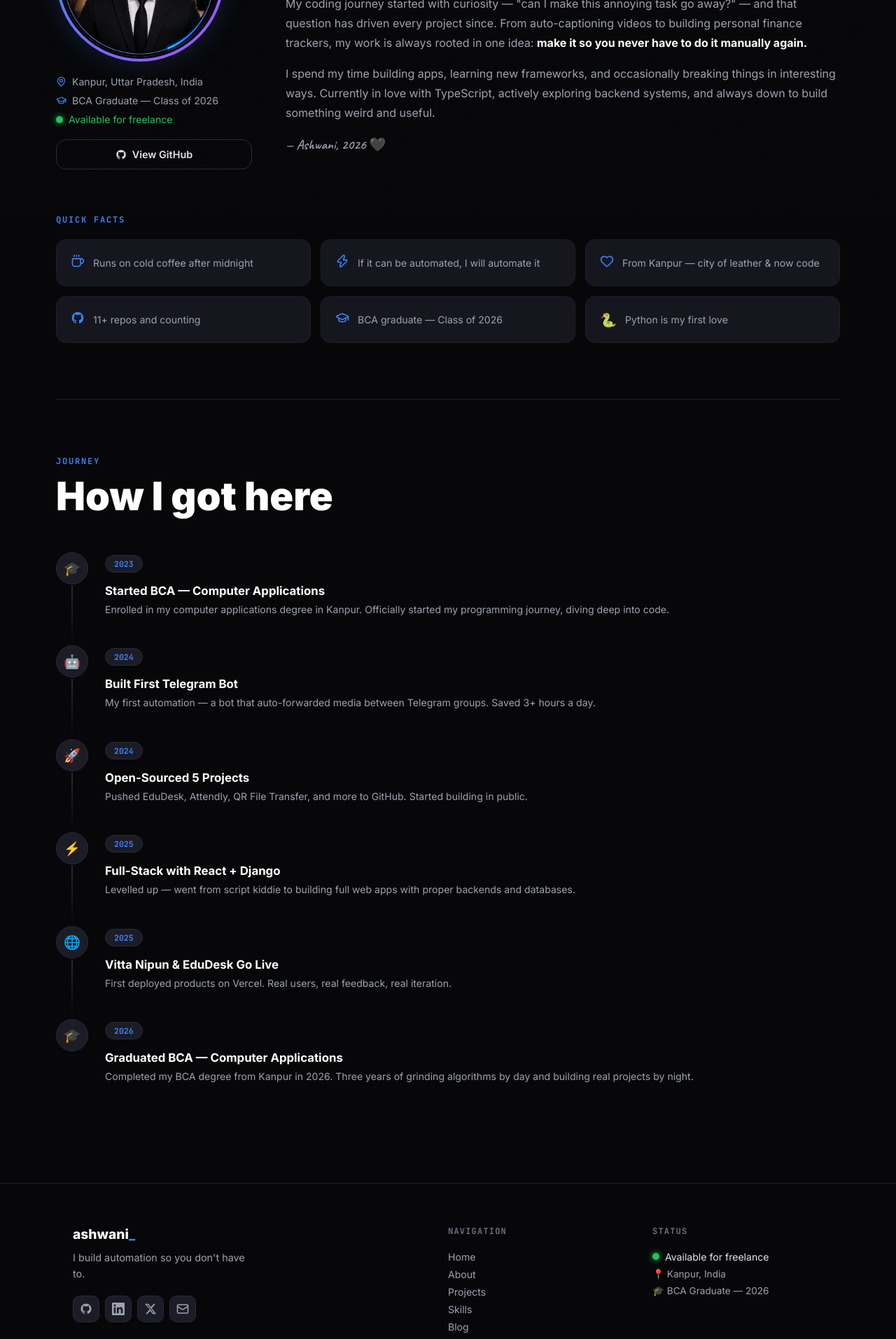
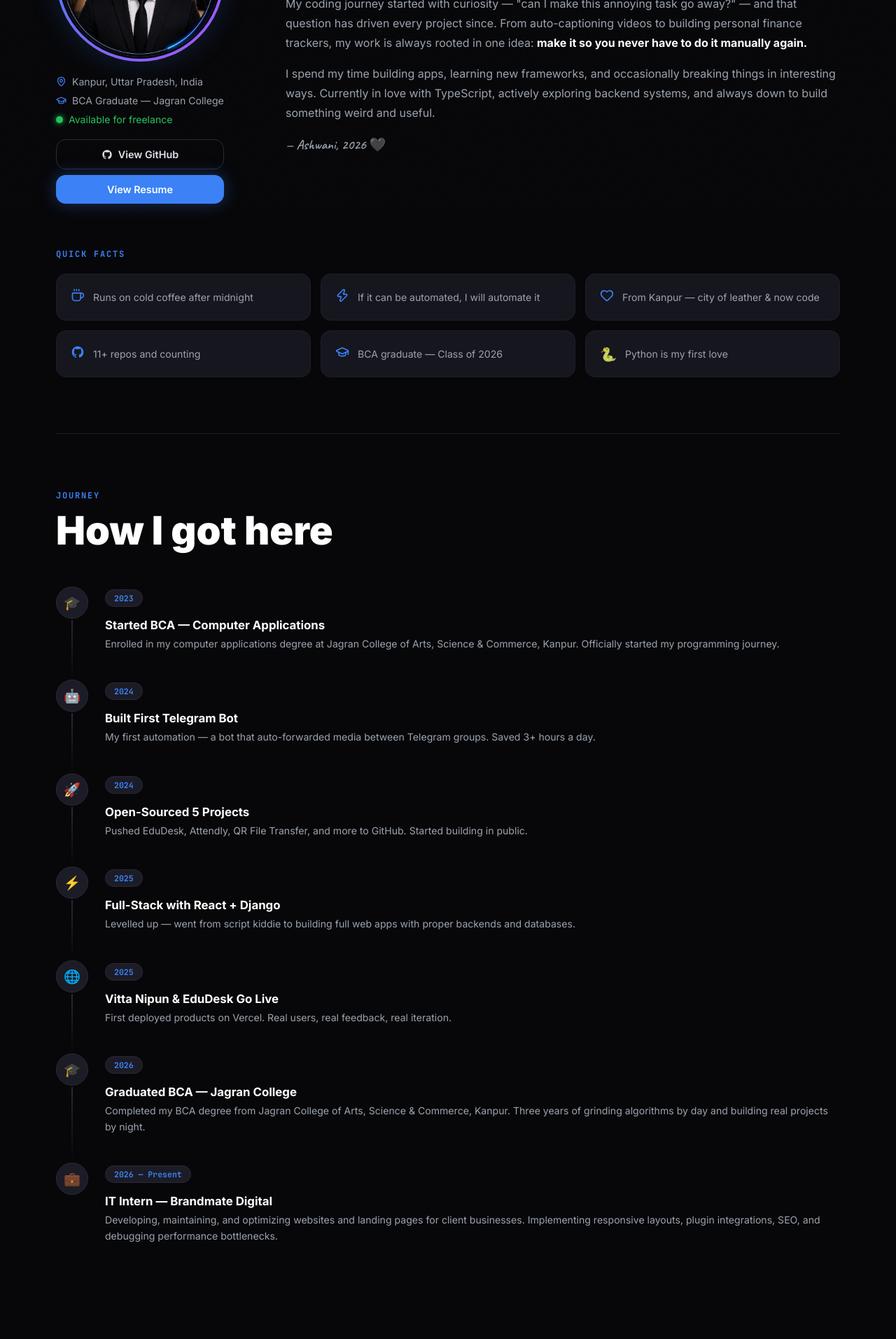
Before and after one commit to lets-make-ashwani/portfolio-website, a React (Vite) app: page /about in a window 1280 px wide. Shown: the part 500-2413 px from the top of the page at 70% size. Built offline with nearby package versions, Linux system fonts and the light colour scheme.

Commit message:
Implement resume data from Google Doc and add View Resume button

```diff
--- a/src/pages/About.jsx
+++ b/src/pages/About.jsx
@@ -13,7 +13,7 @@ const timeline = [
   {
     year: '2023',
     title: 'Started BCA — Computer Applications',
-    desc: 'Enrolled in my computer applications degree in Kanpur. Officially started my programming journey, diving deep into code.',
+    desc: 'Enrolled in my computer applications degree at Jagran College of Arts, Science & Commerce, Kanpur. Officially started my programming journey.',
     icon: '🎓',
   },
   {
@@ -42,9 +42,15 @@ const timeline = [
   },
   {
     year: '2026',
-    title: 'Graduated BCA — Computer Applications',
-    desc: 'Completed my BCA degree from Kanpur in 2026. Three years of grinding algorithms by day and building real projects by night.',
+    title: 'Graduated BCA — Jagran College',
+    desc: 'Completed my BCA degree from Jagran College of Arts, Science & Commerce, Kanpur. Three years of grinding algorithms by day and building real projects by night.',
     icon: '🎓',
+  },
+  {
+    year: '2026 — Present',
+    title: 'IT Intern — Brandmate Digital',
+    desc: 'Developing, maintaining, and optimizing websites and landing pages for client businesses. Implementing responsive layouts, plugin integrations, SEO, and debugging performance bottlenecks.',
+    icon: '💼',
   },
 ];
 
@@ -65,7 +71,7 @@ export default function About() {
         {/* ── Header ── */}
         <motion.div className="about-header" variants={fadeUp} initial="hidden" animate="show">
           <p className="section-label">About Me</p>
-          <h1 className="section-title">Human.<br />Coder. Builder.</h1>
+          <h1 className="section-title">I build automation<br />so you don't have to.</h1>
         </motion.div>
 
         {/* ── Intro grid ── */}
@@ -81,16 +87,21 @@ export default function About() {
               </div>
               <div className="about-intro__meta-item">
                 <GraduationCap size={15} className="blue" />
-                <span>BCA Graduate — Class of 2026</span>
+                <span>BCA Graduate — Jagran College</span>
               </div>
               <div className="about-intro__meta-item">
                 <span className="glow-dot" />
                 <span style={{ color: '#22c55e' }}>Available for freelance</span>
               </div>
             </div>
-            <a href={GITHUB_URL} target="_blank" rel="noopener noreferrer" className="btn btn-ghost" style={{ width: '100%', justifyContent: 'center' }}>
-              <GitHubIcon size={16} /> View GitHub
-            </a>
+            <div style={{ display: 'flex', flexDirection: 'column', gap: '8px', width: '100%', maxWidth: '240px' }}>
+              <a href={GITHUB_URL} target="_blank" rel="noopener noreferrer" className="btn btn-ghost" style={{ justifyContent: 'center' }}>
+                <GitHubIcon size={16} /> View GitHub
+              </a>
+              <a href="https://docs.google.com/document/d/1c4_XEAG3VqLMFI1BoDBg2PbbC79UUm3UuAyIExvwYuc/edit?usp=sharing" target="_blank" rel="noopener noreferrer" className="btn btn-primary" style={{ justifyContent: 'center' }}>
+                View Resume
+              </a>
+            </div>
           </motion.div>
 
           <motion.div className="about-intro__bio" custom={1} variants={fadeUp} initial="hidden" animate="show">
```
